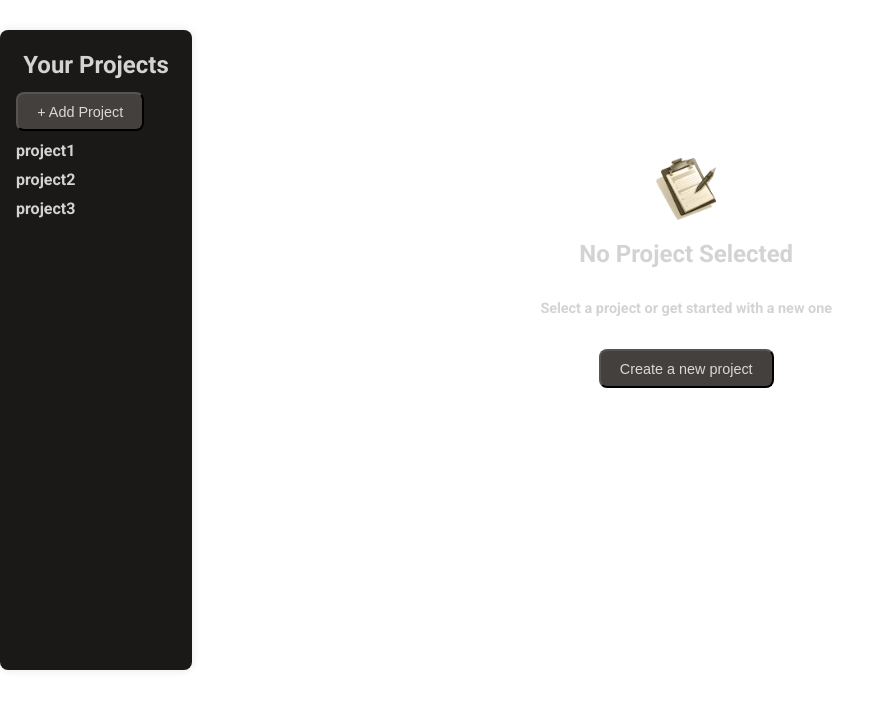
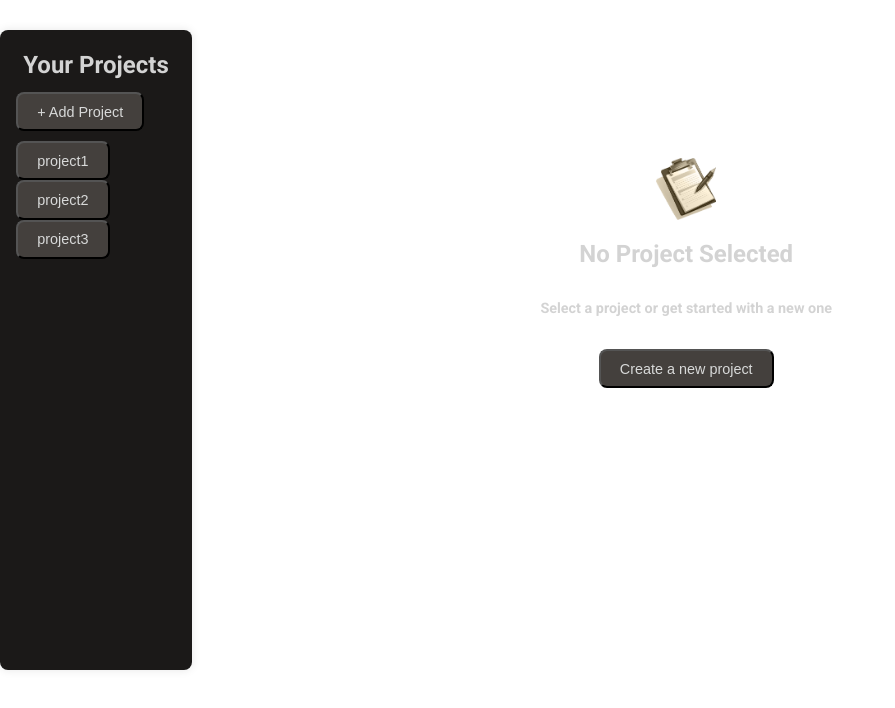
Before and after one commit to elperez365/TaskManagerReactCourse, a React (Vite) app: page / in a window 1280 px wide. Shown: the top 708 px of the page, without its empty margins (0-895 px from the left). Built offline with nearby package versions, Linux system fonts and the light colour scheme.

Commit message:
created tabproject e projectlist components

```diff
--- a/src/App.jsx
+++ b/src/App.jsx
@@ -1,12 +1,16 @@
 import Outlet from "./components/Layouts/Outlet/Outlet";
+import ProjectList from "./components/Layouts/ProjectList/ProjectList";
 import Sidebar from "./components/Layouts/Sidebar/Sidebar";
+import TabProject from "./components/Reusable/TabProject/TabProject";
 
 function App() {
   return (
     <>
       <div className="interface">
         <section className="sidenav">
-          <Sidebar />
+          <Sidebar>
+            <ProjectList />
+          </Sidebar>
         </section>
         <Outlet />
       </div>
--- a/src/components/Layouts/ProjectList/ProjectList.jsx
+++ b/src/components/Layouts/ProjectList/ProjectList.jsx
@@ -0,0 +1,15 @@
+import TabProject from "../../Reusable/TabProject/TabProject";
+import { DUMMYDATA } from "../../../data/mockData";
+
+const ProjectList = ({ children, ...props }) => {
+  return (
+    <ul>
+      {/* section è projectlist componente padre */}
+      {DUMMYDATA.map((project) => (
+        <TabProject title={project.title} key={project.id} />
+      ))}
+    </ul>
+  );
+};
+
+export default ProjectList;
--- a/src/components/Layouts/Sidebar/Sidebar.jsx
+++ b/src/components/Layouts/Sidebar/Sidebar.jsx
@@ -2,6 +2,7 @@ import { DUMMYDATA } from "../../../data/mockData.js";
 import { useState } from "react";
 import Button from "../../Reusable/Button/Button";
 import classes from "./Sidebar.module.css";
+import ProjectList from "../ProjectList/ProjectList.jsx";
 
 export default function Sidebar() {
   return (
@@ -11,13 +12,7 @@ export default function Sidebar() {
         <Button type="button" action="create">
           + Add Project
         </Button>
-        <section>
-          {DUMMYDATA.map((project) => (
-            <ul key={project.id}>
-              <li>{project.title}</li>
-            </ul>
-          ))}
-        </section>
+        <ProjectList></ProjectList>
       </section>
     </>
   );
--- a/src/components/Reusable/TabProject/TabProject.jsx
+++ b/src/components/Reusable/TabProject/TabProject.jsx
@@ -0,0 +1,13 @@
+import Button from "../Button/Button";
+
+const TabProject = ({ title }) => {
+  return (
+    <li>
+      <Button action="create" type="button">
+        {title}
+      </Button>
+    </li>
+  );
+};
+
+export default TabProject;
```
